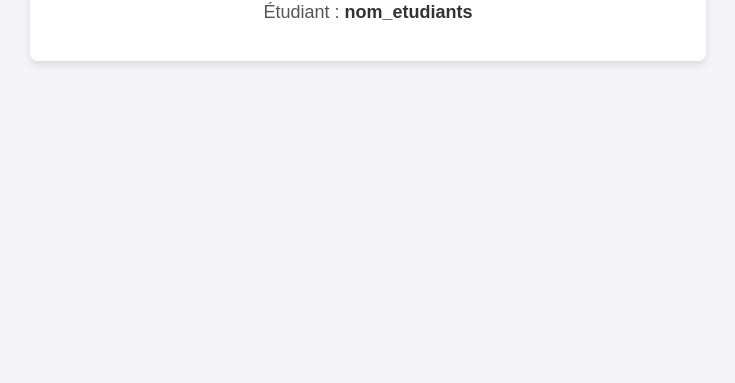
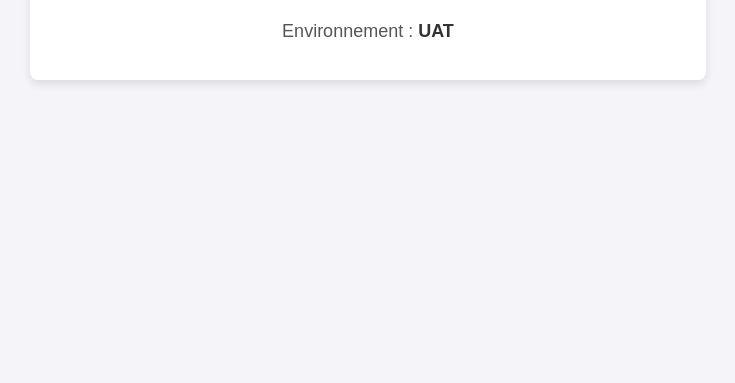
Before and after one commit to s-kossi/TP4, a plain HTML site: page index.html in a window 1280 px wide. Shown: the part 417-800 px from the top of the page, without its empty margins (272-1007 px from the left). Drawn offline with Linux system fonts and the light colour scheme.

Commit message:
Redeployment for UAT env

```diff
--- a/index.html
+++ b/index.html
@@ -9,7 +9,8 @@
 <body>
     <div class="container">
         <h1>Bienvenue au College de bois de Bologne</h1>
-        <p>Étudiant : <span id="nom_etudiant">nom_etudiants</span></p>
+        <p>Étudiant : <span id="nom_etudiant">Koffi Kossi</span></p>
+        <p>Environnement : <span id="nom_etudiant">UAT</span></p>
     </div>
 </body>
 </html>
```
